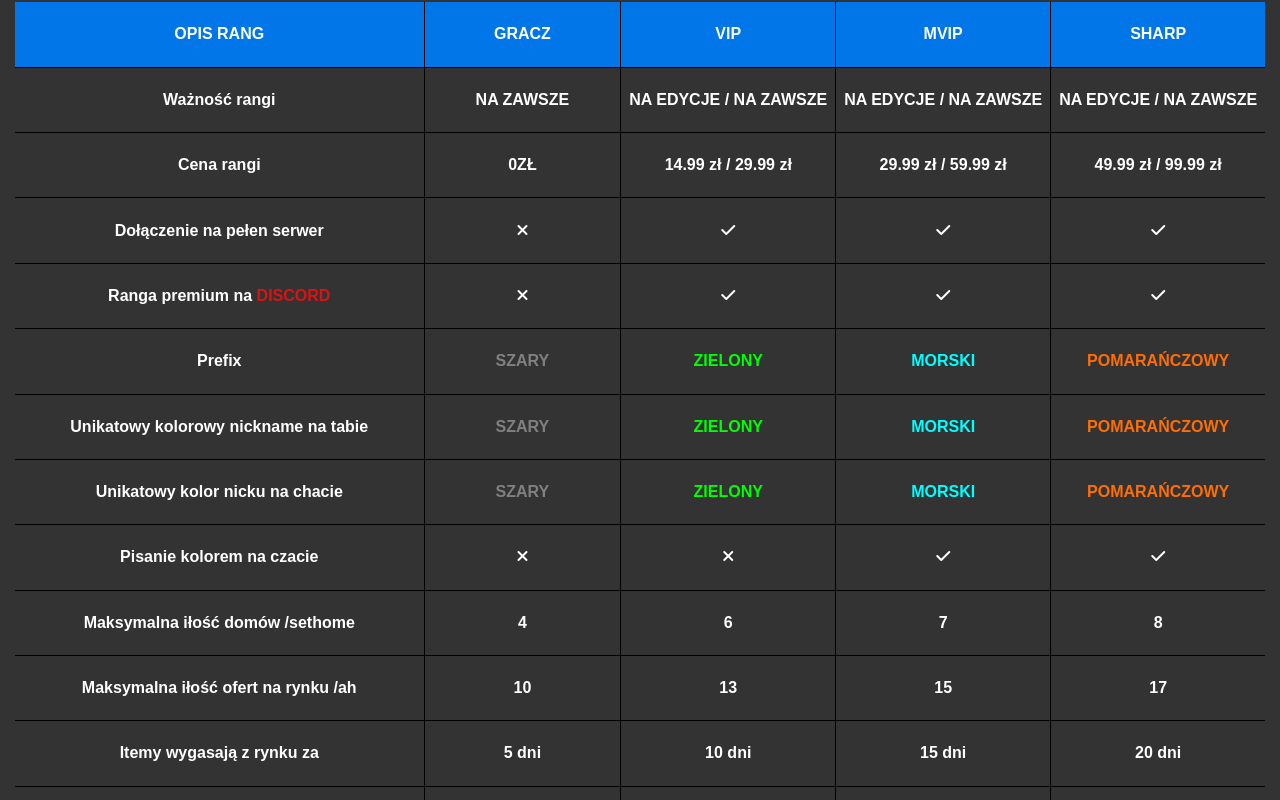
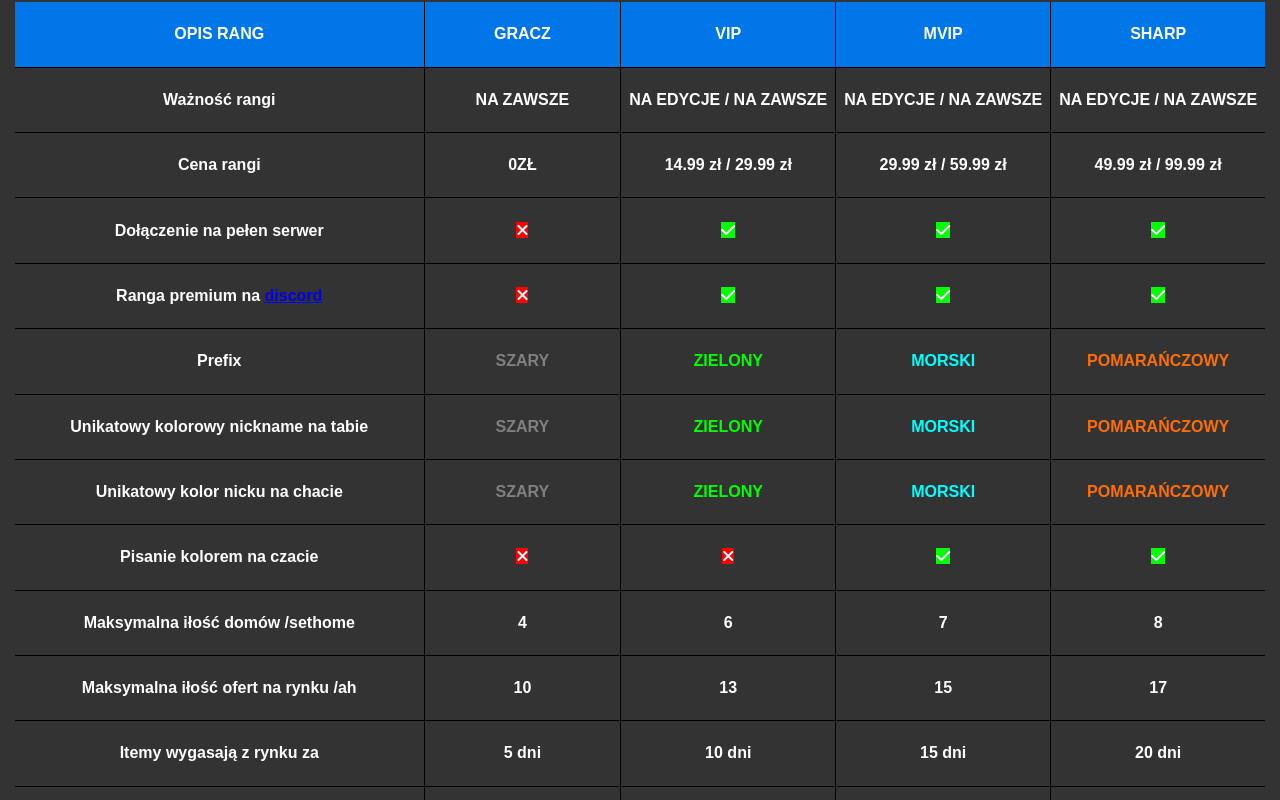
Before and after one commit to TARASmega/rangi-sharpmc.pl, a plain HTML site: page index.html in a window 1280 px wide. Shown: the top 800 px of the page. Drawn offline with Linux system fonts and the light colour scheme.

Commit message:
add colors

```diff
--- a/main.css
+++ b/main.css
@@ -8,7 +8,13 @@ body {
 
   background-color: #333;
 }
-.table-wrapper {
+.fa-xmark {
+  background-color: red;
+}
+.fa-check {
+  background-color: lime;
+}
+
   display: flex;
   justify-content: center;
   align-items: center;
```
